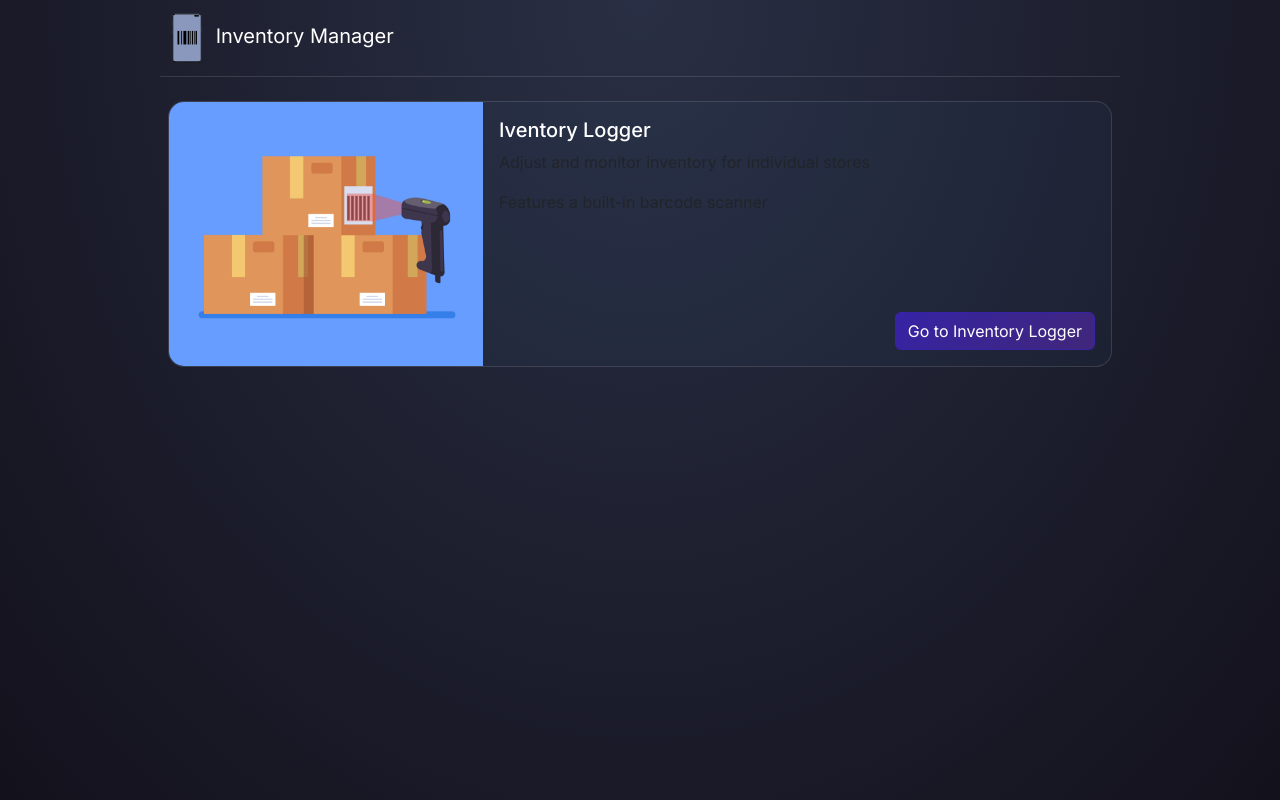
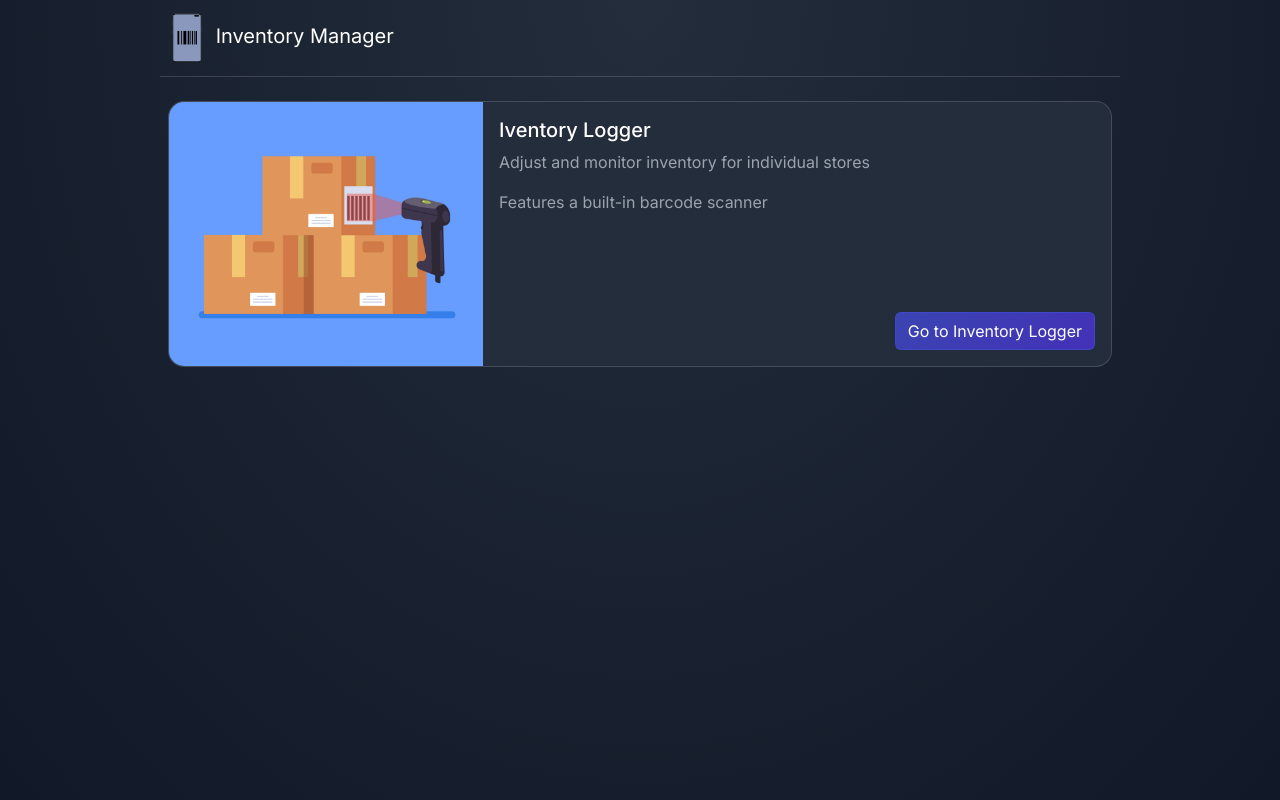
Before and after one commit to mmonj/Inventory-Manager, a Django app: page / in a window 1280 px wide. Run offline with Django 4.2, Linux system fonts and the light colour scheme; some libraries are stand-ins or nearby versions.

Commit message:
change to a blue theme

```diff
--- a/homepage/static/homepage/styles/_variables.scss
+++ b/homepage/static/homepage/styles/_variables.scss
@@ -2,22 +2,30 @@ $font-family: Inter, system-ui, -apple-system, "Segoe UI", Roboto, "Helvetica Ne
 "Liberation Sans", Arial, sans-serif, "Apple Color Emoji", "Segoe UI Emoji", "Segoe UI Symbol",
 "Noto Color Emoji";
 
-$bg-dark-purple-5: rgb(19, 17, 28);
-$bg-dark-purple-4: rgb(41, 47, 68);
-$bg-dark-purple-3: rgba(73, 128, 188, 0.05);
-$bg-dark-purple-1: rgba(73, 128, 188, 0.1);
+$bg-dark-5: rgb(17, 24, 39);
+$bg-dark-3: rgb(35, 45, 59);
+$background-primary: radial-gradient(ellipse at top, $bg-dark-3, $bg-dark-5);
 
-$text-color-3: #a09fa5;
-$text-color-1: #ffffff;
+$text-color-3: rgb(156, 163, 175);
+$text-color-1: rgb(255, 255, 255);
 $text-hover-color-1: darken($text-color-1, 15%);
 $text-active-color-1: darken($text-color-1, 30%);
-$text-disabled-color-1: darken($text-color-1, 30%);
+$text-disabled-color-1: darken($text-color-1, 40%);
 
-$btn-background-primary: linear-gradient(135deg, rgb(54, 35, 165), rgb(64, 39, 122));
-$btn-bg-1: rgb(54, 35, 165);
+$btn-bg-1: rgba(64, 74, 207, 0.8);
+$btn-bg-2: rgba(75, 50, 216, 0.8);
 $btn-hover-bg-1: darken($btn-bg-1, 15%);
 $btn-active-bg-1: darken($btn-bg-1, 30%);
-$btn-disabled-bg-1: darken($btn-bg-1, 30%);
+$btn-disabled-bg-1: darken($btn-bg-1, 40%);
+$btn-background-primary: linear-gradient(135deg, $btn-bg-1, $btn-bg-2);
 
-$card-border-color-1: rgba(255, 255, 255, 0.123);
+$border-color: rgba(229, 231, 235, 0.164);
+$card-border-color-1: $border-color;
+$card-bg-1: $bg-dark-3;
 $max-width-rem-values: 50, 55, 60, 65, 70;
+
+// $border-color: rgb(229, 231, 235);
+// $border-cfg: 1 solid $border-color;
+// $ring-inset: 0;
+// $ring-offset-color: rgb(255, 255, 255);
+// $offset-shadow: $ring-inset 0 0 0  0  $ring-offset-color;
--- a/homepage/static/homepage/styles/bs-overrides.css
+++ b/homepage/static/homepage/styles/bs-overrides.css
@@ -1,33 +1,39 @@
 :root {
   --bs-body-font-family: Inter, system-ui, -apple-system, Segoe UI, Roboto, Helvetica Neue, Noto Sans, Liberation Sans, Arial, sans-serif, Apple Color Emoji, Segoe UI Emoji, Segoe UI Symbol, Noto Color Emoji;
-  --bs-border-color: rgba(255, 255, 255, 0.123);
+  --bs-body-color: rgb(156, 163, 175);
+  --bs-border-color: rgba(229, 231, 235, 0.164);
+  --bs-border-color-translucent: rgba(229, 231, 235, 0.164);
+}
+
+.navbar {
+  --bs-navbar-color: rgb(156, 163, 175);
+  --bs-navbar-hover-color: #d9d9d9;
+  --bs-navbar-disabled-color: #999999;
+  --bs-navbar-active-color: #b3b3b3;
+  --bs-navbar-brand-color: rgb(255, 255, 255);
+  --bs-navbar-brand-hover-color: #d9d9d9;
+}
+
+.card {
+  --bs-card-bg: rgb(35, 45, 59);
 }
 
 .btn {
-  background: linear-gradient(135deg, rgb(54, 35, 165), rgb(64, 39, 122));
+  background: linear-gradient(135deg, rgba(64, 74, 207, 0.8), rgba(75, 50, 216, 0.8));
 }
 
 .btn-primary {
-  --bs-btn-color: #ffffff;
-  --bs-btn-border-color: rgb(54, 35, 165);
+  --bs-btn-color: rgb(255, 255, 255);
+  --bs-btn-border-color: rgba(64, 74, 207, 0.8);
   --bs-btn-hover-color: #d9d9d9;
-  --bs-btn-hover-bg: #211666;
-  --bs-btn-hover-border-color: #211666;
+  --bs-btn-hover-bg: rgba(39, 47, 155, 0.8);
+  --bs-btn-hover-border-color: rgba(39, 47, 155, 0.8);
   --bs-btn-focus-shadow-rgb: 49,132,253;
   --bs-btn-active-color: #b3b3b3;
-  --bs-btn-active-bg: #0d0827;
-  --bs-btn-active-border-color: rgb(54, 35, 165);
+  --bs-btn-active-bg: rgba(24, 29, 94, 0.8);
+  --bs-btn-active-border-color: rgba(64, 74, 207, 0.8);
   --bs-btn-active-shadow: inset 0 3px 5px rgba(0, 0, 0, 0.125);
-  --bs-btn-disabled-color: #b3b3b3;
-  --bs-btn-disabled-bg: #0d0827;
-  --bs-btn-disabled-border-color: #0d0827;
-}
-
-.navbar {
-  --bs-navbar-color: rgba(0, 0, 0, 0.55);
-  --bs-navbar-hover-color: #d9d9d9;
-  --bs-navbar-disabled-color: #b3b3b3;
-  --bs-navbar-active-color: #b3b3b3;
-  --bs-navbar-brand-color: #ffffff;
-  --bs-navbar-brand-hover-color: #d9d9d9;
+  --bs-btn-disabled-color: #999999;
+  --bs-btn-disabled-bg: rgba(13, 16, 54, 0.8);
+  --bs-btn-disabled-border-color: rgba(13, 16, 54, 0.8);
 }/*# sourceMappingURL=bs-overrides.css.map */
--- a/homepage/static/homepage/styles/bs-overrides.scss
+++ b/homepage/static/homepage/styles/bs-overrides.scss
@@ -2,7 +2,22 @@
 
 :root {
   --bs-body-font-family: #{$font-family};
+  --bs-body-color: #{$text-color-3};
   --bs-border-color: #{$card-border-color-1};
+  --bs-border-color-translucent: #{$card-border-color-1}; // Used for card border
+}
+
+.navbar {
+  --bs-navbar-color: #{$text-color-3};
+  --bs-navbar-hover-color: #{$text-hover-color-1};
+  --bs-navbar-disabled-color: #{$text-disabled-color-1};
+  --bs-navbar-active-color: #{$text-active-color-1};
+  --bs-navbar-brand-color: #{$text-color-1};
+  --bs-navbar-brand-hover-color: #{$text-hover-color-1};
+}
+
+.card {
+  --bs-card-bg: #{$card-bg-1};
 }
 
 .btn {
@@ -24,12 +39,3 @@
   --bs-btn-disabled-bg: #{$btn-disabled-bg-1};
   --bs-btn-disabled-border-color: #{$btn-disabled-bg-1};
 }
-
-.navbar {
-  --bs-navbar-color: rgba(0, 0, 0, 0.55);
-  --bs-navbar-hover-color: #{$text-hover-color-1};
-  --bs-navbar-disabled-color: #{$text-disabled-color-1};
-  --bs-navbar-active-color: #{$text-active-color-1};
-  --bs-navbar-brand-color: #{$text-color-1};
-  --bs-navbar-brand-hover-color: #{$text-hover-color-1};
-}
--- a/homepage/static/homepage/styles/shared.css
+++ b/homepage/static/homepage/styles/shared.css
@@ -1,10 +1,10 @@
 body {
-  background: radial-gradient(ellipse at top, rgb(41, 47, 68), rgb(19, 17, 28));
+  background: radial-gradient(ellipse at top, rgb(35, 45, 59), rgb(17, 24, 39));
   min-height: 100vh;
 }
 
 h1, h2, h3, h4, h5, h6 {
-  color: #ffffff;
+  color: rgb(255, 255, 255);
 }
 
 .navbar-brand:active {
@@ -32,11 +32,6 @@ h1, h2, h3, h4, h5, h6 {
   max-width: 70rem;
 }
 
-.card {
-  background-color: rgba(73, 128, 188, 0.05);
-  border-color: rgba(255, 255, 255, 0.123);
-}
-
 #product-logger-logo {
   height: 100%;
 }/*# sourceMappingURL=shared.css.map */
--- a/homepage/static/homepage/styles/shared.scss
+++ b/homepage/static/homepage/styles/shared.scss
@@ -1,8 +1,7 @@
 @import "variables";
 
 body {
-  // background: linear-gradient(135deg, $bg-dark-purple-5 40%, $bg-dark-purple-4);
-  background: radial-gradient(ellipse at top, $bg-dark-purple-4, $bg-dark-purple-5);
+  background: $background-primary;
   min-height: 100vh;
 }
 
@@ -21,11 +20,6 @@ h1,h2,h3,h4,h5,h6 {
   }
 }
 
-.card {
-  background-color: $bg-dark-purple-3;
-  border-color: $card-border-color-1;
-}
-
 #product-logger-logo {
   height: 100%;
 }
```
Also changed, not shown: 2 other files.
